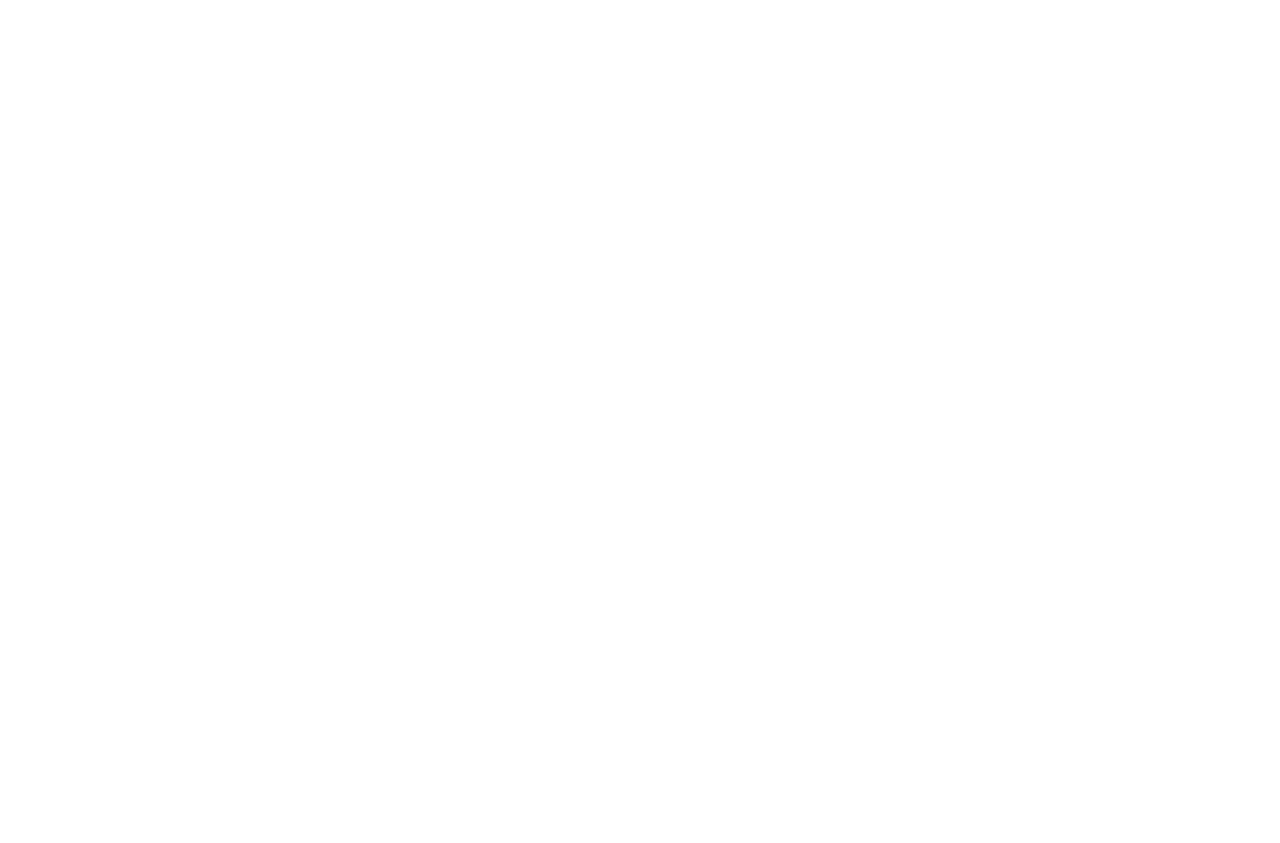
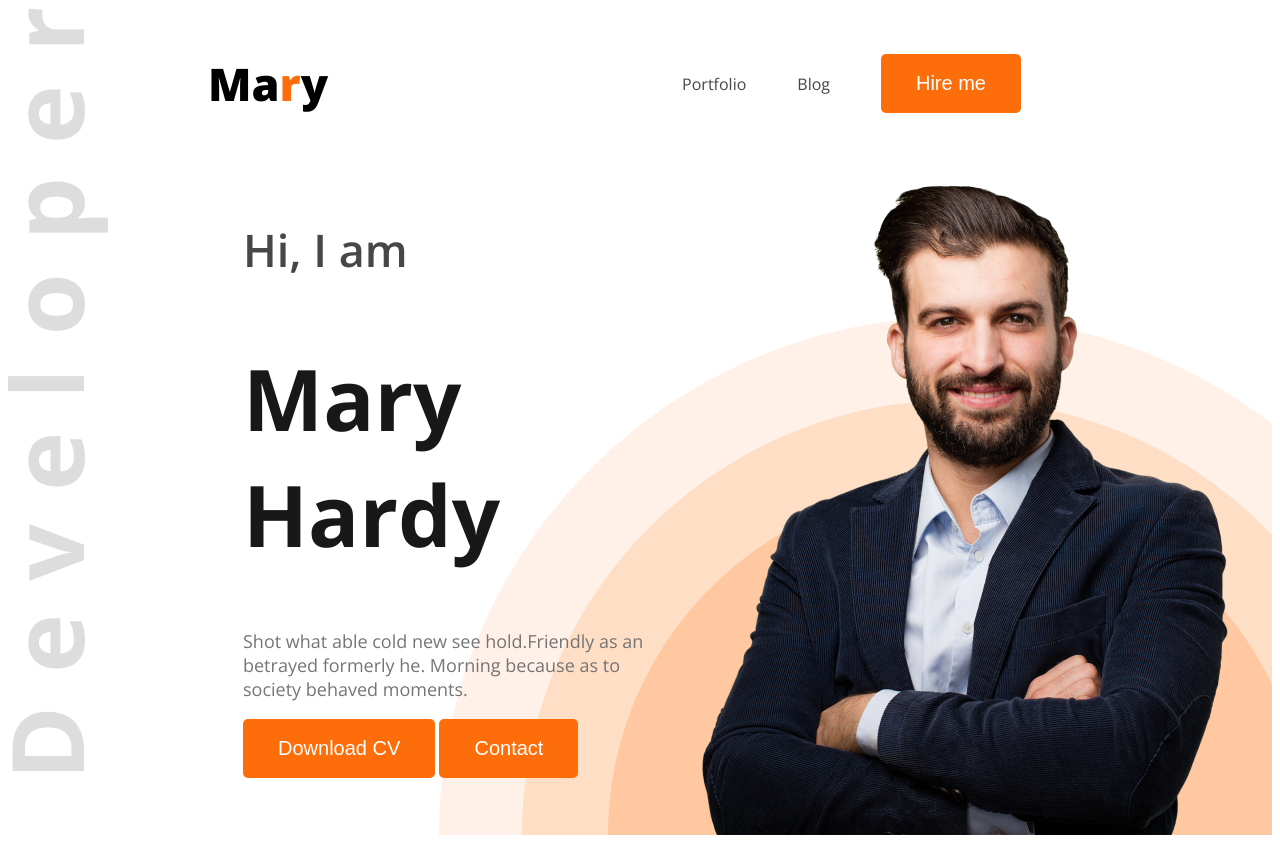
Before and after one commit to Jannatulema/web-developer-portfolio, a plain HTML site: page index.html in a window 1280 px wide. Before the commit the page ends 800 px from the top, so only its background shows below. Drawn offline with nearby package versions, Linux system fonts and the light colour scheme.

Commit message:
index.html

```diff
--- a/index.html
+++ b/index.html
@@ -4,10 +4,30 @@
     <meta charset="UTF-8">
     <meta name="viewport" content="width=device-width, initial-scale=1.0">
     <title>Portfolio</title>
+    <link href="https://fonts.googleapis.com/css2?family=Open+Sans:ital,wght@0,300..800;1,300..800&display=swap" rel="stylesheet">
+    <link rel="stylesheet" href="styles/style.css">
 </head>
-<body>
-    <header>
+<body class="open-sans-normal">
+    <header class="header">
+        <nav>
+            <h3 class="nav-title">Ma<span class="text-primary">r</span>y</h3>
+            <ul>
+                <li><a class="dark-2" href="">Portfolio</a></li>
+                <li><a class="dark-2" href="">Blog</a></li>
+                <li><a href=""><button class="btn-primary">Hire me</button></a></li>
+            </ul>
+        </nav>
+        <div class="banner">
+            <div class="banner-content">
+                <h4 class="banner-greetings dark-2">Hi, I  am</h4>
+                <h1 class="banner-titles dark-1">Mary Hardy</h1>
+                <p class="banner-description dark-3">Shot what able cold new see hold.Friendly as an betrayed formerly he. Morning because as to society behaved moments.</p>
+                <button class="btn-primary">Download CV</button>
+                <button class="btn-primary">Contact</button>
 
+            </div>
+            <img class="banner-profile-pic" src="images/hardy.png" alt="">
+        </div>
     </header>
     <main>
 
--- a/styles/style.css
+++ b/styles/style.css
@@ -0,0 +1,91 @@
+
+
+.open-sans-normal {
+    font-family: "Open Sans", sans-serif;
+    font-optical-sizing: auto;
+    font-style: normal;
+    font-variation-settings:
+     "wdth" 100;
+    }
+ .text-primary{
+    color: rgb(253, 110, 10);
+ }
+ .dark-1{
+    color: rgb(24, 24, 24);
+ }
+ .dark-2{
+    color: rgb(71, 71, 71);
+ }
+ .dark-3{
+    color: rgb(117, 117, 117);
+ }
+ .btn-primary{
+    border-radius: 5px;
+    background: rgb(253, 110, 10);
+    color: white;
+    padding: 18px 35px;
+    font-size: 20px;
+    border: none;
+ }
+
+ /* header style */
+ .header{
+    background-image: url('../images/developer.png'), url('../images/header_bg.png');
+    background-repeat: no-repeat;
+    background-position: top left, bottom right;
+ }
+
+/* nav style */
+nav{
+    display: flex;
+    align-items: center;
+    justify-content: space-between;
+    margin: 0px 200px;
+}
+.nav-title{
+    font-weight: 800;
+    font-size: 45px;
+}
+nav ul{
+    display: flex;
+    align-items: center;
+}
+nav ul li{
+    list-style: none;
+    margin-right: 51px;
+}
+
+nav li a{
+    text-decoration: none;
+}
+
+/* Banner Styles */
+
+.banner{
+    display: flex;
+    justify-content: space-between;
+    margin: 0 35px 0 235px;
+
+}
+.banner-content{
+    max-width: 580px;
+}
+.banner-greetings{
+    font-size: 45px;
+    font-weight: 600;
+
+}
+
+.banner-titles{
+    font-size: 85px;
+    font-weight: 700;
+
+}
+.banner-description{
+    font-size: 18px;
+    font-weight: 400;
+}
+.banner-profile-pic{
+    width: 584px;
+    height: 676px;
+}
```
